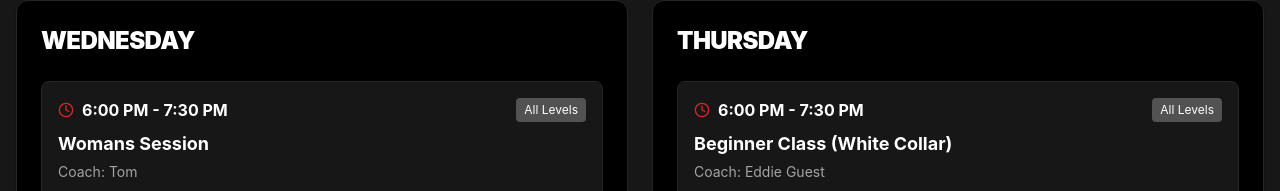
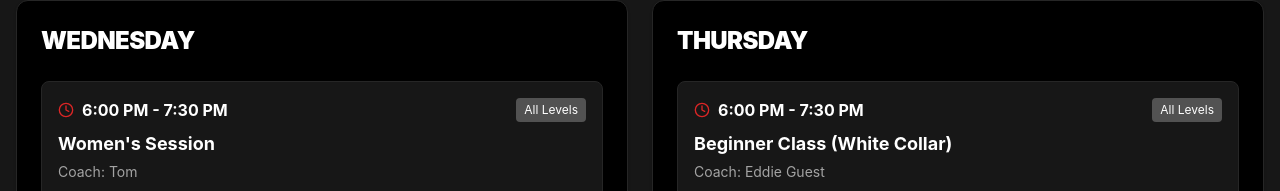
Before and after one commit to Halfpro6119/Eddies-Gym, a React (Vite) app: page /timetable in a window 1280 px wide. Shown: the part 761-952 px from the top of the page. Built offline with nearby package versions, Linux system fonts and the light colour scheme.

Commit message:
Updated Timetable.tsx

```diff
--- a/src/pages/Timetable.tsx
+++ b/src/pages/Timetable.tsx
@@ -18,7 +18,7 @@ const Timetable = () => {
     {
       day: 'Wednesday',
       classes: [
-        { time: '6:00 PM - 7:30 PM', name: 'Womans Session', coach: 'Tom', level: 'All Levels' },
+        { time: '6:00 PM - 7:30 PM', name: "Women's Session", coach: 'Tom', level: 'All Levels' },
         { time: '7:30 PM - 9:00 PM', name: 'Amateur Boxing', coach: 'Eddie Guest', level: 'Amateur' },
       ],
     },
```
